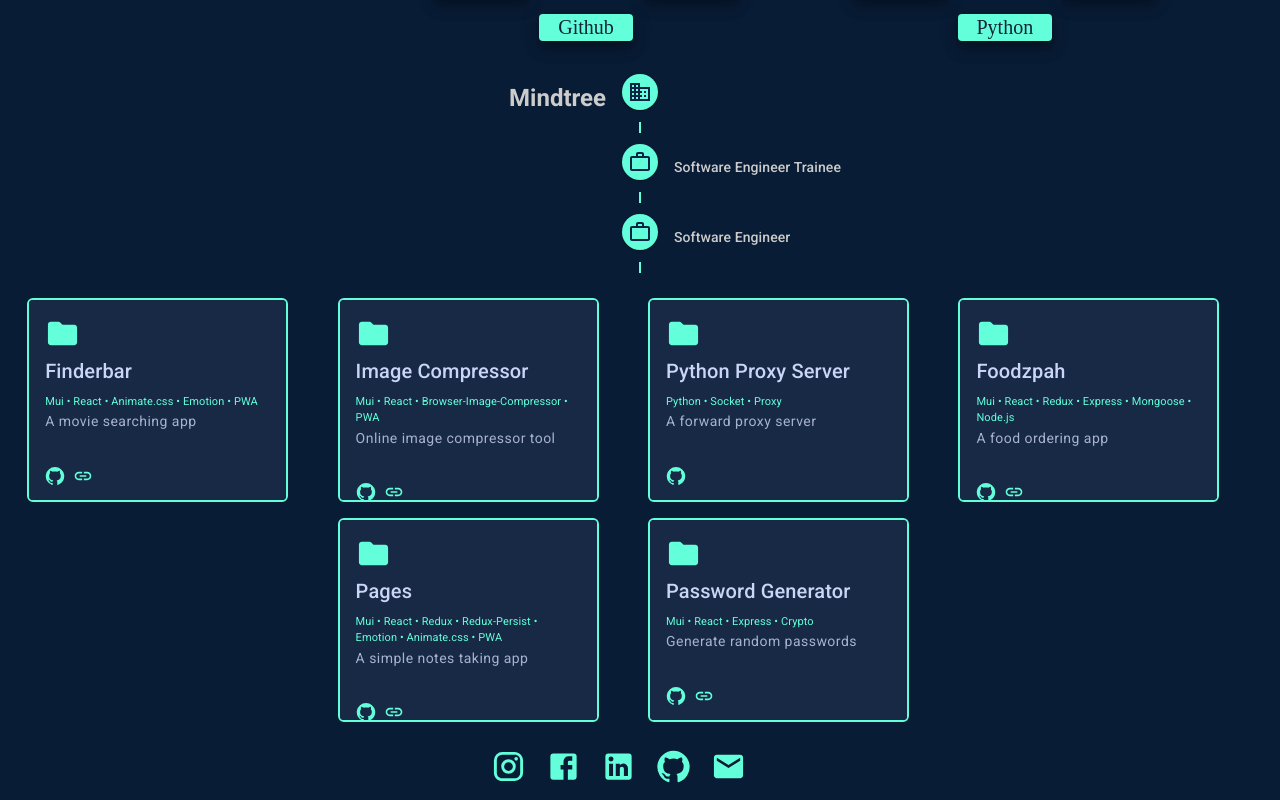
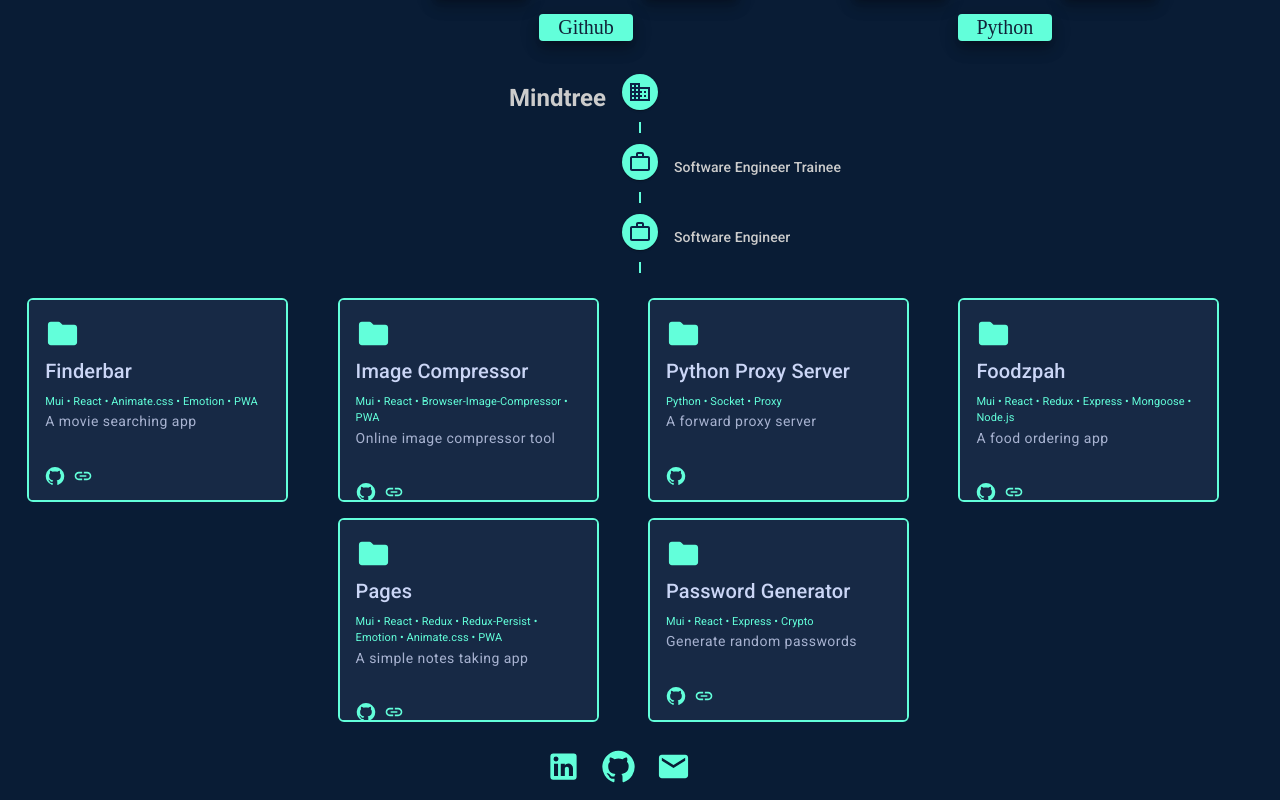
Before and after one commit to anapeksha/Portfolio, a React (Create React App) app: page / in a window 1280 px wide. Shown: the part 551-1351 px from the top of the page. Built offline with nearby package versions, Linux system fonts and the light colour scheme.

Commit message:
Contacts modified

```diff
--- a/src/components/ContactBar.tsx
+++ b/src/components/ContactBar.tsx
@@ -1,7 +1,5 @@
 import EmailIcon from "@mui/icons-material/Email";
-import FacebookIcon from "@mui/icons-material/Facebook";
 import GitHubIcon from "@mui/icons-material/GitHub";
-import InstagramIcon from "@mui/icons-material/Instagram";
 import LinkedInIcon from "@mui/icons-material/LinkedIn";
 import { Stack } from "@mui/material";
 import ContactButton from "./ContactButton";
@@ -9,12 +7,6 @@ import ContactButton from "./ContactButton";
 const ContactBar: React.FC = () => {
 	return (
 		<Stack direction="row" spacing={2} sx={{ mr: 4 }}>
-			<ContactButton url="https://instagram.com/naaz.xo">
-				<InstagramIcon fontSize="large" color="secondary" />
-			</ContactButton>
-			<ContactButton url="https://facebook.com/anapeksha.mukherjee">
-				<FacebookIcon fontSize="large" color="secondary" />
-			</ContactButton>
 			<ContactButton url="https://linkedin.com/in/anapeksha-mukherjee">
 				<LinkedInIcon fontSize="large" color="secondary" />
 			</ContactButton>
```
